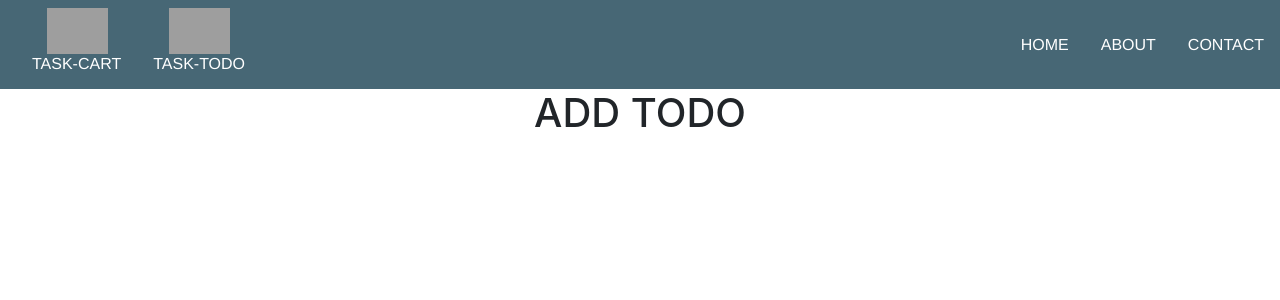
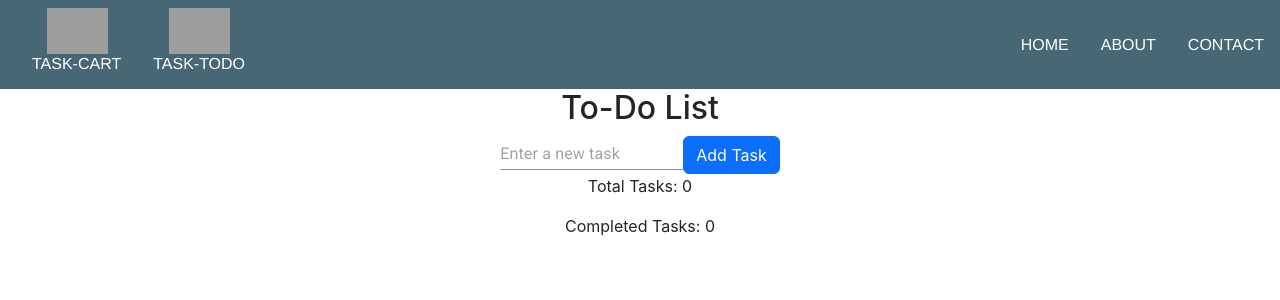
Before and after one commit to Shubhamtribhuvan8/Task-Cart, a React (Create React App) app: page /todo in a window 1280 px wide. Shown: the top 300 px of the page. Built offline with nearby package versions, Linux system fonts and the light colour scheme; grey boxes are pictures that could not be loaded.

Commit message:
Added todo task

```diff
--- a/src/Component/Navbar.jsx
+++ b/src/Component/Navbar.jsx
@@ -7,7 +7,7 @@ export default function Navbar() {
       <header className="navbar">
         <div className="navbar__title navbar__item">
           <div className="navflex">
-            <Link to={"/"}>
+            <Link to={"/commerce"}>
               <img
                 style={{ height: "46px" }}
                 src="https://cdn.icon-icons.com/icons2/2387/PNG/512/shopping_cart_market_ecommerce_icon_144576.png"
@@ -24,7 +24,7 @@ export default function Navbar() {
           </div>
 
           <div className="navflex">
-            <Link to={"/"} className="navbar__link">
+            <Link to={"/commerce"} className="navbar__link">
               <h6 className="navbar__item"> TASK-CART</h6>
             </Link>
             <Link to={"/todo"} className="navbar__link">
--- /dev/null
+++ b/src/Component/Page/Home.jsx
@@ -0,0 +1,9 @@
+import React from "react";
+
+export default function Home() {
+  return (
+    <div>
+      <p>Homepage</p>
+    </div>
+  );
+}
--- a/src/Component/Router.jsx
+++ b/src/Component/Router.jsx
@@ -7,14 +7,24 @@ import CartPage from "./Commerce/CartPage";
 import AddTodo from "./Todo/Addtodo";
 import About from "./Page/About";
 import Contact from "./Page/Contact";
+import Home from "./Page/Home";
+import { TodoProvider } from "./Todo/TodoProvider";
 export default function Routers() {
   return (
     <div>
       <Routes>
-        <Route path="/" element={<ProductPage />} />
+        <Route path="/" element={<Home />} />
+        <Route path="/commerce" element={<ProductPage />} />
         <Route path="/about" element={<About />} />
         <Route path="/contact" element={<Contact />} />
-        <Route path="/todo" element={<AddTodo />} />
+        <Route
+          path="/todo"
+          element={
+            <TodoProvider>
+              <AddTodo />
+            </TodoProvider>
+          }
+        />
         <Route path="/product/:id" element={<ProductDetails />} />
         <Route path="/cart" element={<CartPage />} />
         <Route path="/orders" element={<OrderPage />} />
--- a/src/Component/Todo/Addtodo.jsx
+++ b/src/Component/Todo/Addtodo.jsx
@@ -1,9 +1,52 @@
-import React from "react";
+import React, { useContext } from "react";
+import { Input } from "@mui/material";
+import { Button } from "react-bootstrap";
+import { TodoContext } from "./TodoProvider";
 
-export default function AddTodo() {
+const AddTodo = () => {
+  const {
+    tasks,
+    newTask,
+    setNewTask,
+    addTask,
+    toggleTask,
+    removeTask,
+    completedTasksCount,
+  } = useContext(TodoContext);
+
   return (
     <div>
-      <h1>ADD TODO</h1>
+      <h2>To-Do List</h2>
+      <Input
+        type="text"
+        value={newTask}
+        onChange={(e) => setNewTask(e.target.value)}
+        placeholder="Enter a new task"
+      />
+      <Button onClick={addTask}>Add Task</Button>
+      <p>Total Tasks: {tasks.length}</p>
+      <p>Completed Tasks: {completedTasksCount}</p>
+      <ul>
+        {tasks.map((task) => (
+          <li key={task.id}>
+            <input
+              type="checkbox"
+              checked={task.completed}
+              onChange={() => toggleTask(task.id)}
+            />
+            <span
+              style={{
+                textDecoration: task.completed ? "line-through" : "none",
+              }}
+            >
+              {task.text}
+            </span>
+            <Button onClick={() => removeTask(task.id)}>Remove</Button>
+          </li>
+        ))}
+      </ul>
     </div>
   );
-}
+};
+
+export default AddTodo;
--- /dev/null
+++ b/src/Component/Todo/TodoProvider.jsx
@@ -0,0 +1,45 @@
+import React, { createContext, useState } from "react";
+
+export const TodoContext = createContext();
+
+export const TodoProvider = ({ children }) => {
+  const [tasks, setTasks] = useState([]);
+  const [newTask, setNewTask] = useState("");
+
+  const addTask = () => {
+    if (newTask.trim() !== "") {
+      setTasks([...tasks, { id: Date.now(), text: newTask, completed: false }]);
+      setNewTask("");
+    }
+  };
+
+  const toggleTask = (id) => {
+    setTasks(
+      tasks.map((task) =>
+        task.id === id ? { ...task, completed: !task.completed } : task
+      )
+    );
+  };
+
+  const removeTask = (id) => {
+    setTasks(tasks.filter((task) => task.id !== id));
+  };
+
+  const completedTasksCount = tasks.filter((task) => task.completed).length;
+
+  const todoContextValue = {
+    tasks,
+    newTask,
+    setNewTask,
+    addTask,
+    toggleTask,
+    removeTask,
+    completedTasksCount,
+  };
+
+  return (
+    <TodoContext.Provider value={todoContextValue}>
+      {children}
+    </TodoContext.Provider>
+  );
+};
```
